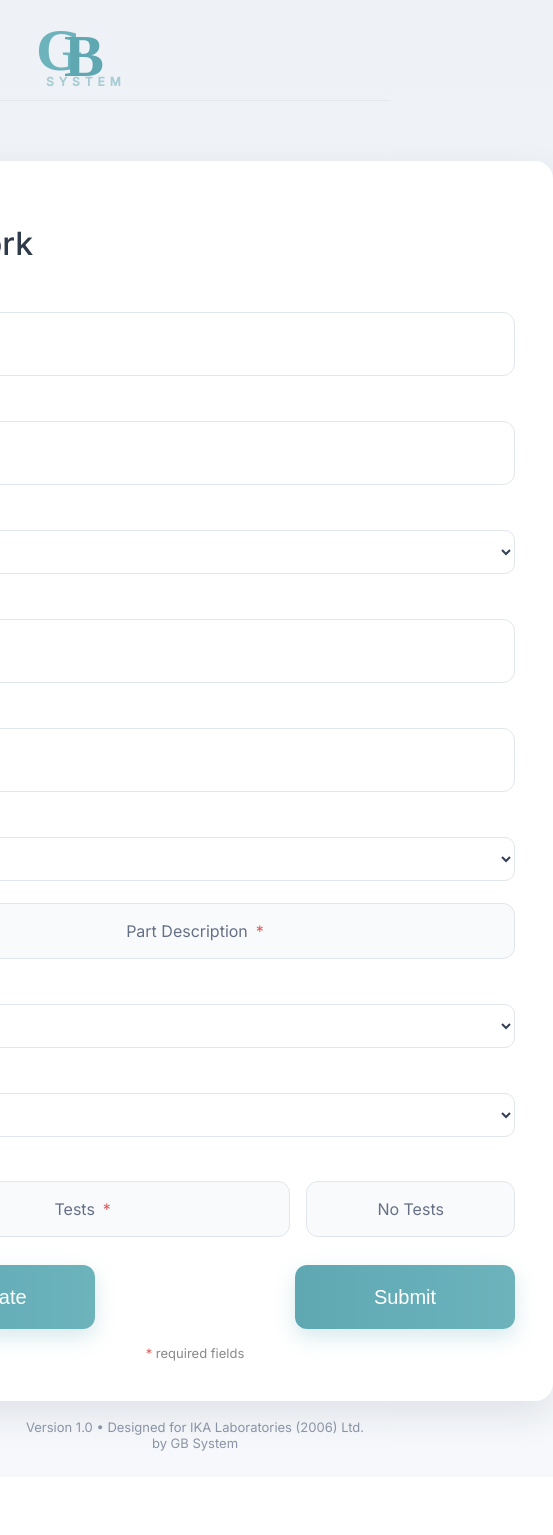
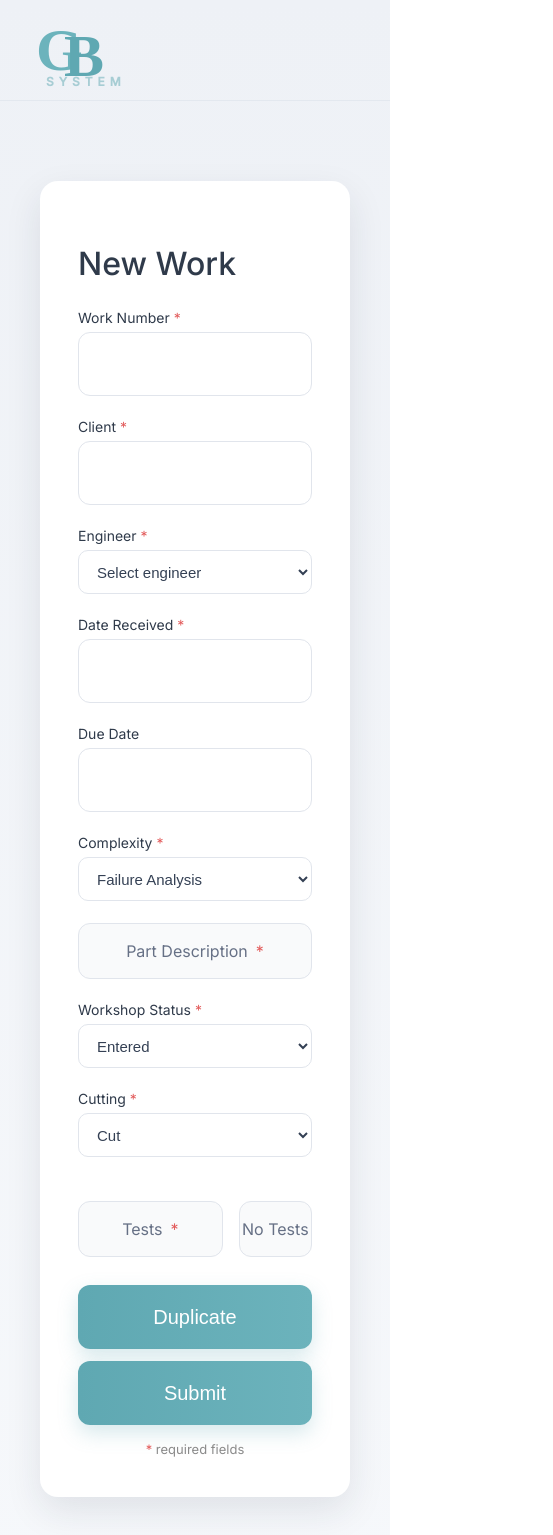
Before and after one commit to Andrei7486/ika-labs, a React (Vite) app: page /#/new-work in a window 390 px wide. Shown: the top 1535 px of the page, 553 px wide, since content can reach past the window. Before the commit the page ends 1477 px from the top, so only its background shows below. Built offline with nearby package versions, Linux system fonts and the light colour scheme; the HTML template or start-up script is replaced by a standard one.

Commit message:
Configured page New Work for display on any devices

```diff
--- a/src/pages/NewWorkPage/NewWorkPage.css
+++ b/src/pages/NewWorkPage/NewWorkPage.css
@@ -2,15 +2,18 @@
 
     display: flex;
     justify-content: center;
-    /*margin-top: 5px;*/
+    width: 100%;
+    padding: 20px;
+    box-sizing: border-box;
 
 
 }
 
 .newWorkCard {
 
+    width: 100%;
     max-width: 820px;
-    margin: auto;
+    /*margin: auto;*/
 
 }
 
@@ -27,7 +30,7 @@
 
     display: flex;
     justify-content: space-between;
-    gap: 200px;
+    gap: 16px;
     margin-top: 28px;
 
 }
@@ -51,8 +54,8 @@
 
 .selectedTestsContainer{
     display:flex;
-    gap:12px;
-    align-items:center;
+    gap:8px;
+    /*align-items:center;*/
     flex-wrap:wrap;
 }
 
@@ -191,7 +194,15 @@
     height: 44px;
 }
 
-@media (max-width: 900px) {
+@media (max-width: 768px) {
+    .newWorkButtons {
+        flex-direction: column;
+        gap: 12px;
+    }
+    .newWorkButtons .uiButton {
+        width: 100%;
+        min-width: unset;
+    }
     .testsModalGrid {
         grid-template-columns: 1fr;
     }
```
Also changed, not shown: 1 other file (tests, documents, lock files or other folders).
